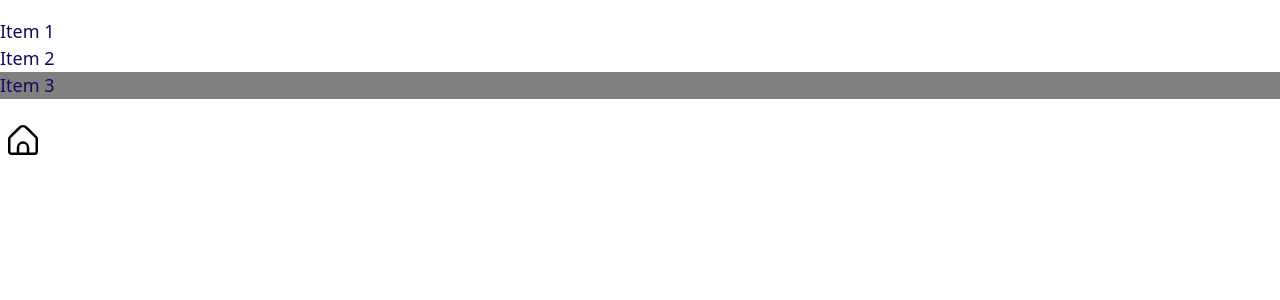
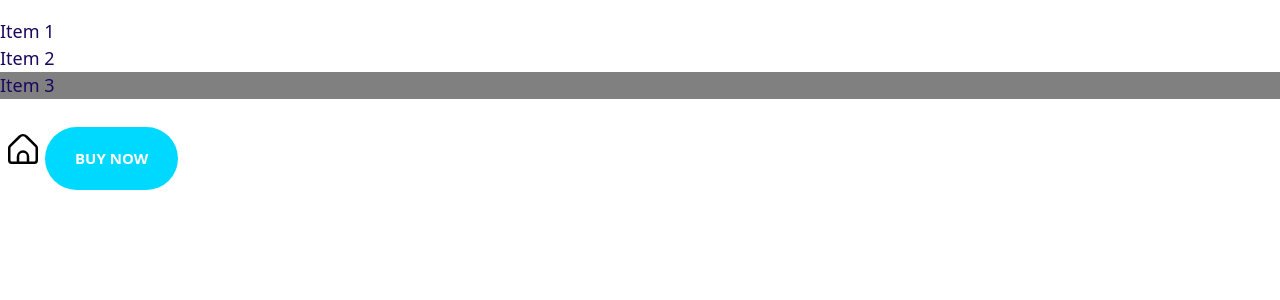
Before and after one commit to camellre/cabinet-store, a React (Create React App) app: page / in a window 1280 px wide. Shown: the top 300 px of the page. Built offline with nearby package versions, Linux system fonts and the light colour scheme.

Commit message:
add button component

```diff
--- a/src/App.tsx
+++ b/src/App.tsx
@@ -1,8 +1,7 @@
 import React from "react";
 import "./App.scss";
-import Badge from "./components/Badge";
+import Button from "./components/Button";
 import Icon from "./components/Icon";
-import LinkArrow from "./components/LinkArrow";
 import List from "./components/List";
 
 interface ListItem {
@@ -42,6 +41,7 @@ function App() {
         listStyle="list"
       />
       <Icon />
+      <Button theme="btn--secondary" blockButton={false} />
     </>
   );
 }
--- /dev/null
+++ b/src/components/Button.tsx
@@ -0,0 +1,17 @@
+import React from "react";
+import styles from "../css/Button.module.scss";
+
+interface ButtonProps {
+  theme: string;
+  blockButton: boolean;
+}
+
+function Button({ theme, blockButton }: ButtonProps) {
+  const buttonStyle =
+    blockButton === true
+      ? styles[theme] + " " + styles["btn--block"]
+      : styles[theme];
+  return <button className={buttonStyle}>Buy Now</button>;
+}
+
+export default Button;
--- /dev/null
+++ b/src/css/Button.module.scss
@@ -0,0 +1,67 @@
+@use "../App.scss" as app;
+
+.btn {
+  margin: 1rem 0;
+  font-size: 1.8rem;
+  font-weight: bold;
+  text-transform: uppercase;
+  text-align: center;
+  padding: 2rem 3rem;
+  color: rgb(0, 0, 0);
+  border: 0;
+  border-radius: 40px;
+  cursor: pointer;
+  white-space: nowrap;
+}
+
+.btn--primary {
+  @extend .btn;
+  background: app.$primary-color;
+  color: #fff;
+}
+
+.btn--primary:hover {
+  background: lighten($color: app.$primary-color, $amount: 10%);
+}
+
+.btn--secondary {
+  @extend .btn;
+  background: app.$secondary-color;
+  color: #fff;
+}
+
+.btn--secondary:hover {
+  background: lighten($color: app.$secondary-color, $amount: 15%);
+}
+
+.btn--accent {
+  @extend .btn;
+  background: app.$accent-color;
+  color: #fff;
+}
+
+.btn--accent:hover {
+  background: lighten($color: app.$accent-color, $amount: 10%);
+}
+
+.btn--block {
+  width: 100%;
+  display: inline-block;
+}
+
+.btn--outline {
+  background: #fff;
+  color: app.$headings-color;
+  border: 2px solid app.$headings-color;
+}
+
+.btn--outline:hover {
+  background: app.$headings-color;
+  color: #fff;
+}
+
+@media screen and (min-width: 1024px) {
+  .btn {
+    font-size: 1.5rem;
+  }
+}
```
